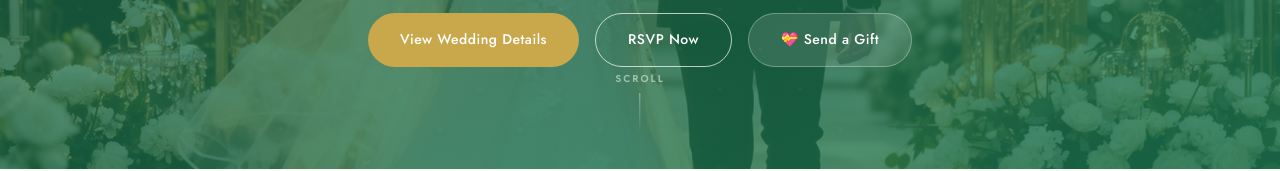
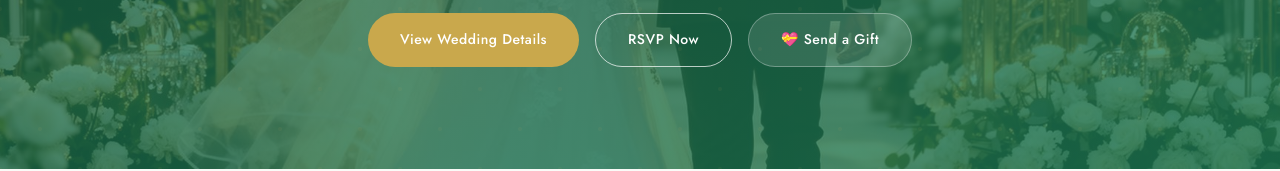
Before and after one commit to General-Airkay/Wedding-site, a Next.js app: page / in a window 1280 px wide. Shown: the part 631-802 px from the top of the page. Built offline with nearby package versions, Linux system fonts and the light colour scheme.

Commit message:
Update index.js

```diff
--- a/pages/index.js
+++ b/pages/index.js
@@ -97,14 +97,6 @@ export default function Home() {
           </div>
         </div>
 
-        <div style={{
-          position: 'absolute', bottom: '36px', left: '50%', transform: 'translateX(-50%)',
-          display: 'flex', flexDirection: 'column', alignItems: 'center', gap: '6px',
-          opacity: 0.5, zIndex: 2,
-        }}>
-          <span style={{ fontSize: '10px', fontWeight: 600, letterSpacing: '2px', textTransform: 'uppercase', color: 'white', fontFamily: "'Jost', sans-serif" }}>Scroll</span>
-          <div style={{ width: '1px', height: '40px', background: 'linear-gradient(to bottom, white, transparent)' }} />
-        </div>
       </section>
 
       {/* ── WELCOME MESSAGE ── */}
```
